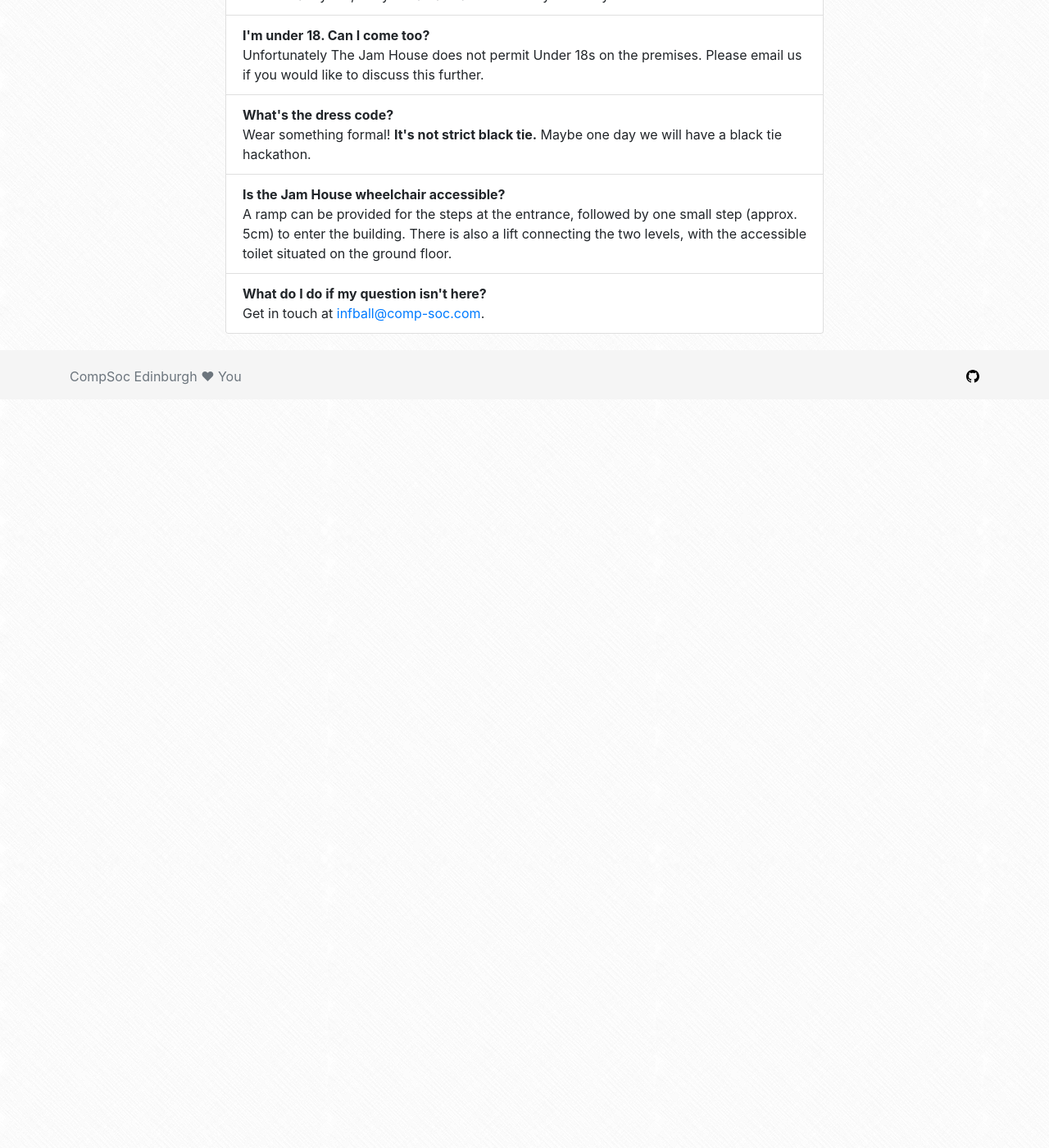
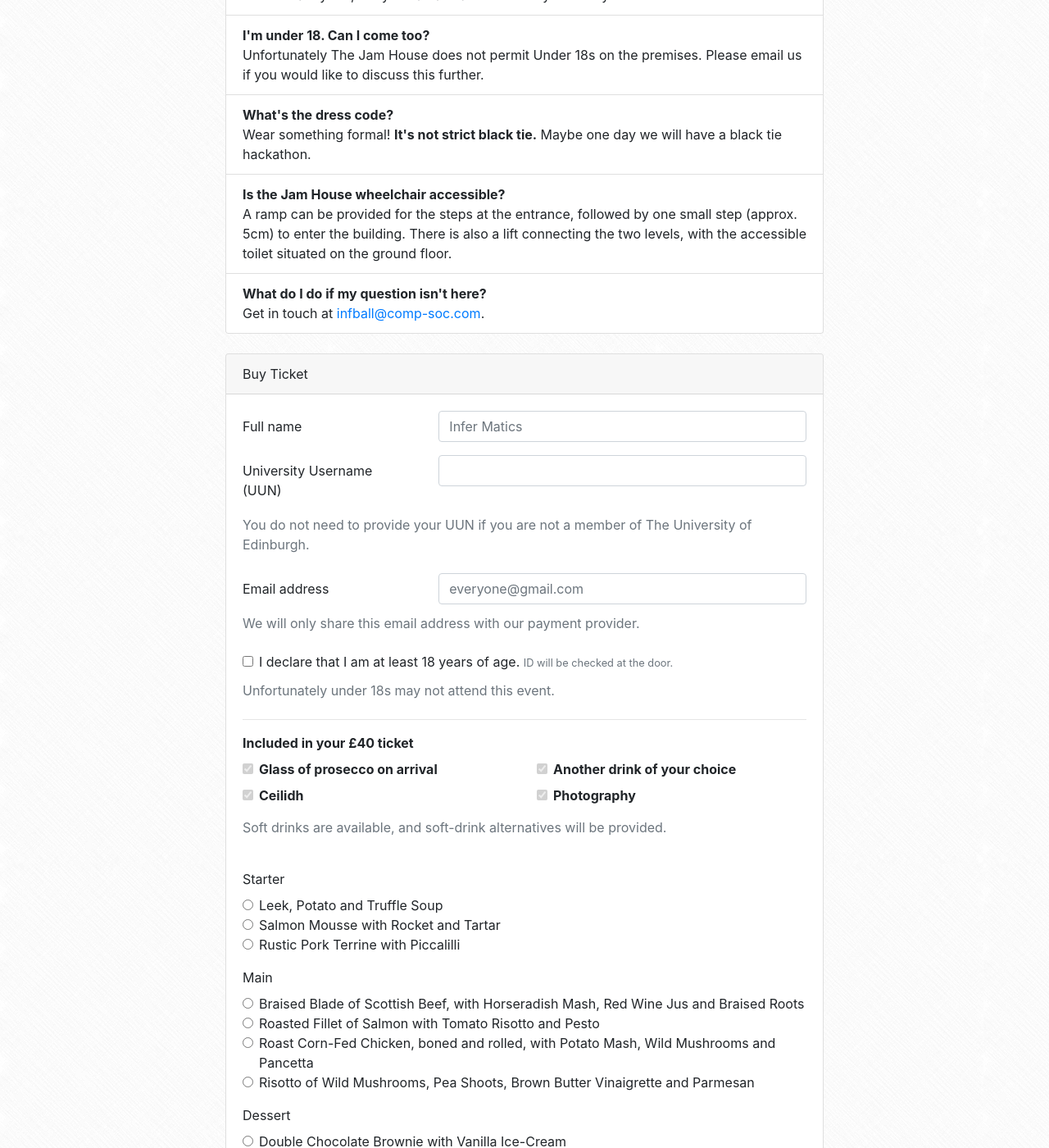
Before and after one commit to compsoc-edinburgh/website, a Jekyll site: the page built from _pages/infball.html, in a window 1280 px wide and 1400 px high, scrolled down 947 px. Shown: the whole window at 82% size. Built offline with Jekyll 4.4.1, drawn with Linux system fonts in a browser that asks for light colours; nearby versions of some CDN libraries; before the commit the page ends 1436 px from its top, so only the background shows below that; some of the changed text lies outside the part shown.

Commit message:
show infball buy form

```diff
--- a/_pages/infball.html
+++ b/_pages/infball.html
@@ -75,7 +75,7 @@
     </div>
 </div>
 
-<div class="row justify-content-center mt-4 d-none"> <!-- !!!!! FORM DISABLED -->
+<div class="row justify-content-center mt-4"> <!-- !!!!! FORM DISABLED -->
     <div class="col-lg-8">
         <form class='card' id="payment-form">
             <div class="card-header">
```
